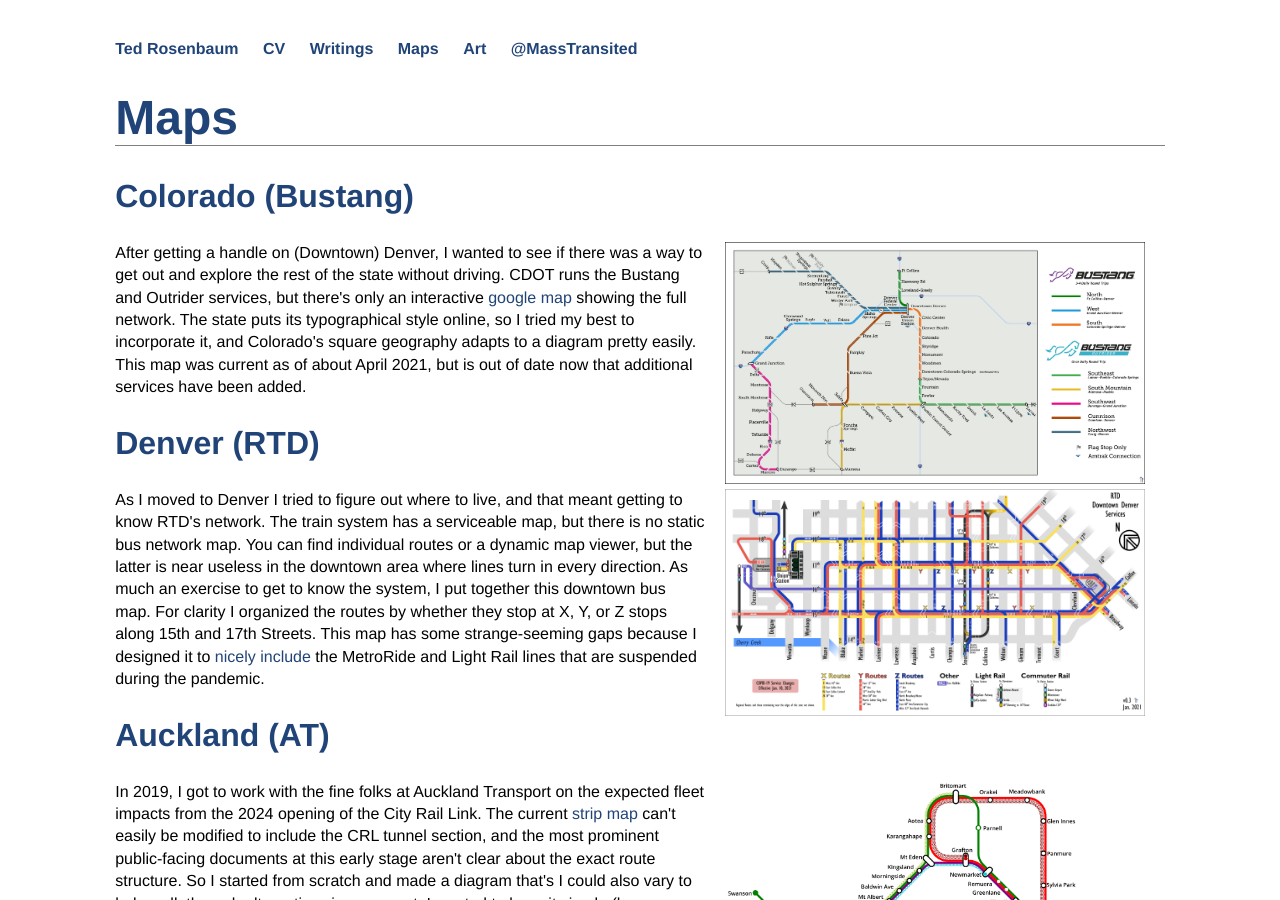
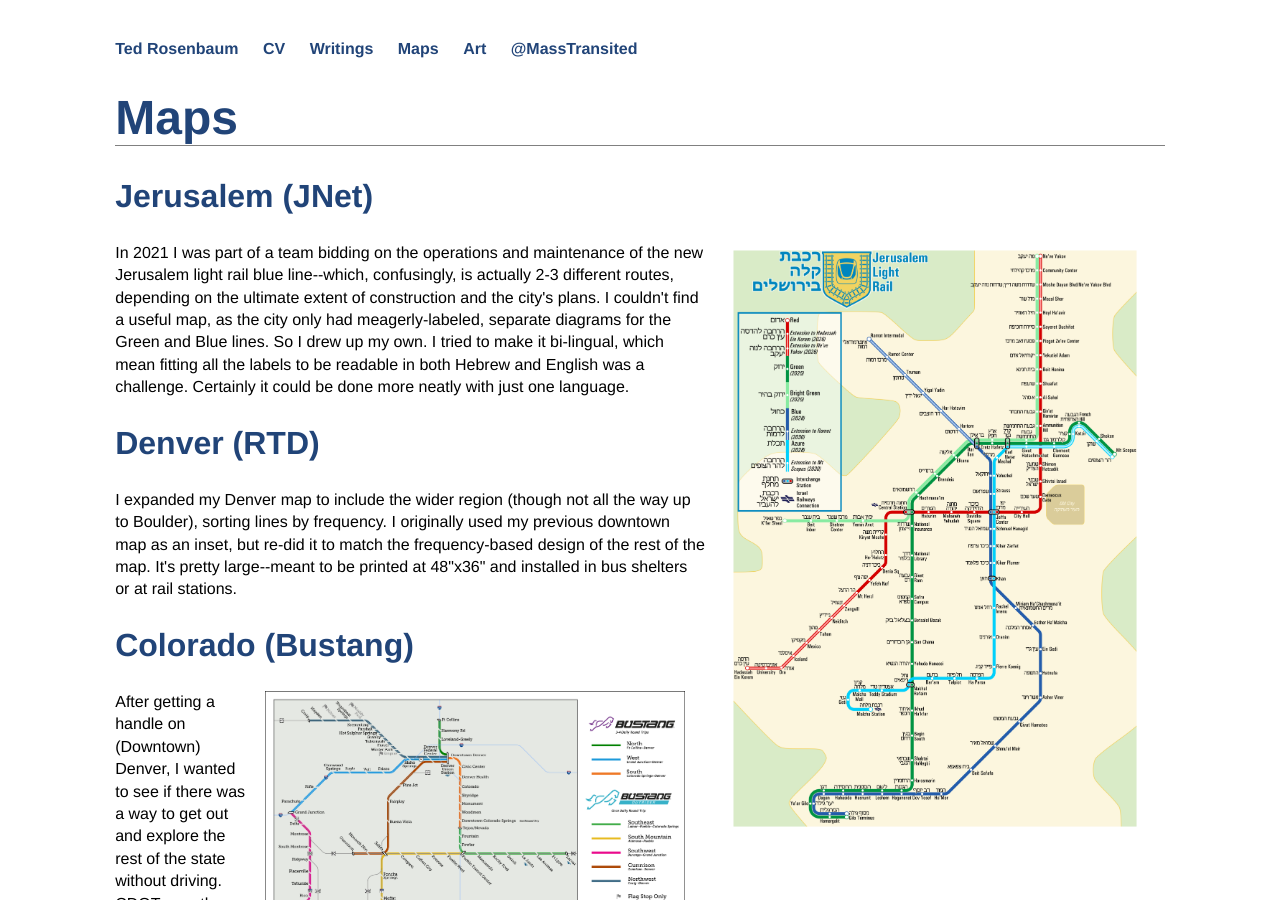
Before and after one commit to transited/transited.github.io, a Jekyll site: the page built from maps.html, in a window 1280 px wide and 900 px high. Built offline with Jekyll 4.4.1, drawn with Linux system fonts in a browser that asks for light colours; comment, search, counter and statistics services are not loaded.

Commit message:
Early 2022 Updates
New Resume Table; JNet, Penn Pen Holder, FamilyPupz podcast all added

```diff
--- a/art.html
+++ b/art.html
@@ -37,6 +37,9 @@
       <li>After some stupid political wrangling, the western span of the Bay Bridge is now named after Willie Brown. In reaction to this, there was a small petition started in SF to name the new eastern span after <a href="https://en.wikipedia.org/wiki/Emperor_Norton" title="Emperor Norton Wikipedia page">Emperor Norton I</a>, a colorful native son from San Francisco's early days.</li>
       <li>The construction of Muni's Central Subway was in full stride in 2014, with two tunnel boring machines (Big Alma and Momma Chung) working their way toward North Beach. This design was also produced, albeit without reference to the TBM names, and with a speech bubble for the bike rider saying "Looks Boring".</li>
       </ul>
+  <h2>Penn Pen Holder (2008)</h2>
+  <p>My senior year of college I took a product design class. To entice students to look at (and vote on) each group's final product, we had a contest to design a small, cheap-to-manufacture-in-bulk "door prize". My entry was this pen holder which spelled out P-E-N-N on the four sides. The design got tweaked for manufacturing/shipping ease, including the bar along the bottom, the softer corners, and the angled sides which allowed them to nest during shipping. This remains the only artistic thing I've ever done that had somefulness.</p>
+  <p><a target="_blank" href="Files/PennPen-P-E.png"> <img class="center" src="Files/PennPen-P-E.png" alt="A pen holder whose two visible sides form the letters P and E" width="300" height="344"/></a><a target="_blank" href="Files/PennPen-N-N.png"> <img class="center" src="Files/PennPen-N-N.png" alt="A pen holder whose two visible sides form the letters N and N" width="330" height="344"/></a></p>
 
   <!--<p>I made a flag for myself in 2019, because why not?</p>
   <p><img src="files/TRflag.us.png" alt="Not quite a grand ol' flag" width="600" height="400"/></p>
--- a/cv.html
+++ b/cv.html
@@ -42,7 +42,7 @@
   <hr>
   <h2 id="Groups">Affiliations</h2>
   <ul>
-    <li>Communications Coordinator for the TRB Light Rail Committee (AP075) since 2016. That means keeping our shiny website up to date at <a href="https://www.trblightrail.org/" alt="TRB LRT Committee" target="_blank">TRBLightRail.org</a> and tweeting <a href="https://twitter.com/trblrt" alt="TRB LRT twitter" target="_blank">@TRBLRT</a> when there's news to share or a conference going on.</li>
+    <li>Starting in April 2022, I'll be the Chair of the TRB Light Rail Committee (AP075). Previously, I had been the committee's Communications Coordinator since 2016, which meant keeping our shiny website up to date at <a href="https://www.trblightrail.org/" alt="TRB LRT Committee" target="_blank">TRBLightRail.org</a> and tweeting <a href="https://twitter.com/trblrt" alt="TRB LRT twitter" target="_blank">@TRBLRT</a> when there's news to share or a conference going on.</li>
     <li>Member of the TRB Rail Transit Systems Committee (AP065)</li>
     <li>APTA Emerging Leadership Program graduate, 2017</li>
     <li>Former co-chair of the Public Transportation Young Member Subcommittee (2013-17)</li>
--- a/maps.html
+++ b/maps.html
@@ -5,6 +5,13 @@
 
 <div class="blurb">
   <h1>Maps</h1>
+  <div class="clearfix">
+    <h2>Jerusalem (JNet)</h2>
+    <p><a target="_blank" href="Files/JNet.png"><img class="right" src="Files/JNet.png" alt="Future Jerusalem light rail diagram" width="425" height="601"></a>
+      In 2021 I was part of a team bidding on the operations and maintenance of the new Jerusalem light rail blue line--which, confusingly, is actually 2-3 different routes, depending on the ultimate extent of construction and the city's plans. I couldn't find a useful map, as the city only had meagerly-labeled, separate diagrams for the Green and Blue lines. So I drew up my own. I tried to make it bi-lingual, which mean fitting all the labels to be readable in both Hebrew and English was a challenge. Certainly it could be done more neatly with just one language.</p>
+  <div class="clearfix">
+    <h2>Denver (RTD)</h2>
+    <p>I expanded my Denver map to include the wider region (though not all the way up to Boulder), sorting lines by frequency. I originally used my previous downtown map as an inset, but re-did it to match the frequency-based design of the rest of the map. It's pretty large--meant to be printed at 48"x36" and installed in bus shelters or at rail stations.</p>
   <div class="clearfix">
     <h2>Colorado (Bustang)</h2>
     <p><a target="_blank" href="Files/BustangMap.png"><img class="right" src="Files/BustangMap.png" alt="Colorado Bustang Service Diagram" width="425" height="245"></a>
--- a/writings.html
+++ b/writings.html
@@ -9,6 +9,7 @@
   <ul>
     <li><a href="/ElginRdCivicCenter.html">Evanston Elgin Road Civic Center Proposal</a> (April 2019)</li>
     <li>In 2016, I was asked for my thoughts on this <a href="https://www.newsweek.com/2016/01/22/driverless-cars-and-future-getting-around-415405.html">Newsweek</a> cover article. The question posed to me was basically: "shouldn't you go work for Google or Uber or something to avoid obsolescence when self-driving cars arrive?" <a href="/transit-will-not-die">This was my response</a>.</li>
+    <li>We got a puppy in 2021. In January 2022, our dog trainer asked us to go on her podcast to talk about our experience. <a href="https://www.familypupz.com/podcast">FamilyPupz Podcast</a>
   </ul>
   <h2>Grid Chicago</h2>
   <ul>
```
Also changed, not shown: Files/JNet.png (added), Files/PennPen-N-N.JPG (added), Files/PennPen-P-E.JPG (added), 1 other file.
